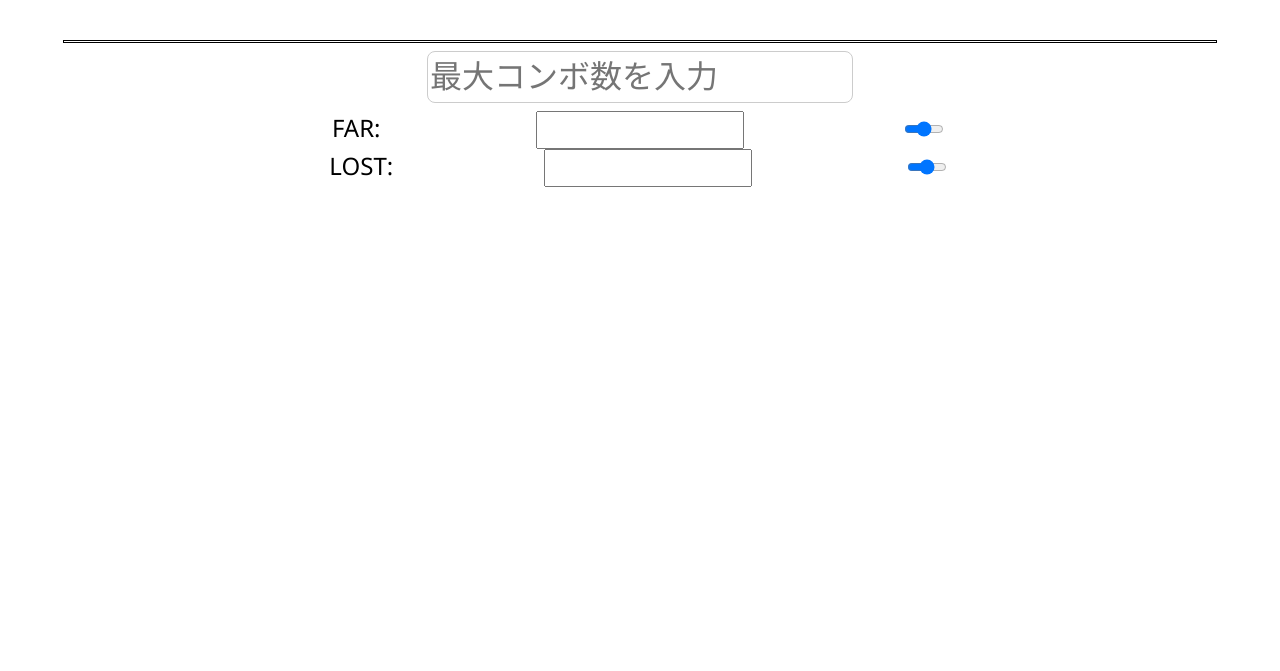
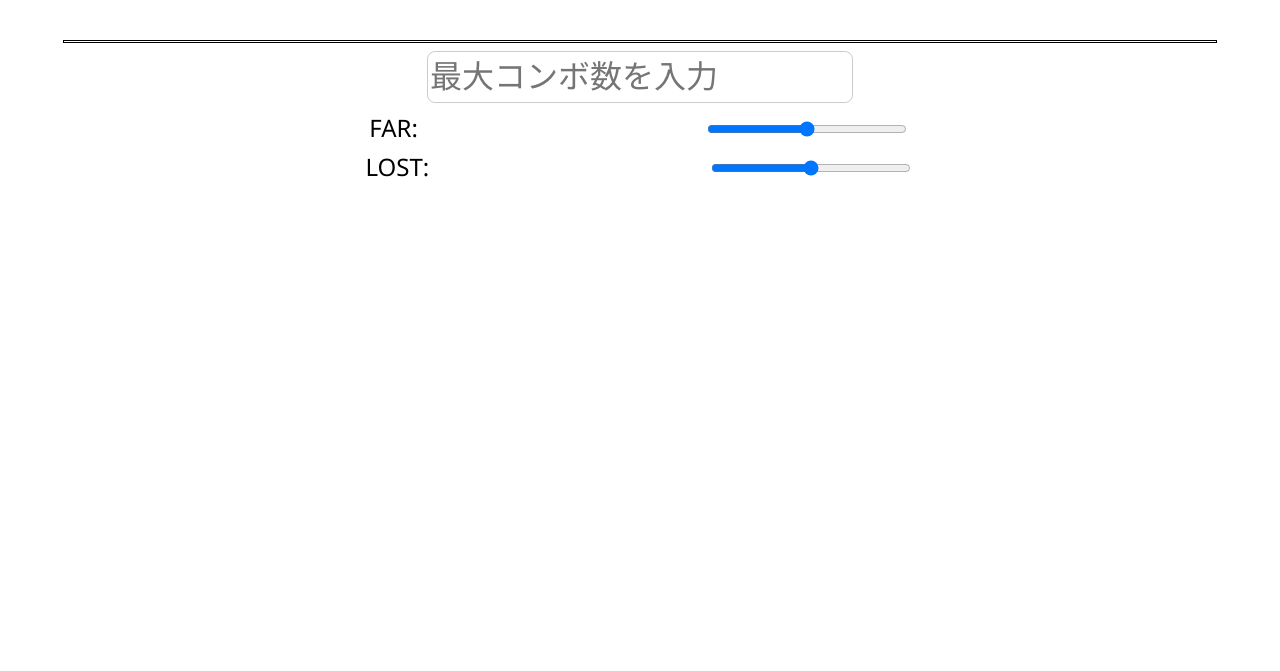
Before and after one commit to nyanko5882/Arcaea-Score-Calculator, a plain HTML site: page index.html in a window 1280 px wide. Shown: the part 129-800 px from the top of the page. Drawn offline with Linux system fonts and the light colour scheme.

Commit message:
fixed html id and added relation of slider/input script

```diff
--- a/index.html
+++ b/index.html
@@ -10,12 +10,12 @@
         <hr>
         <input id="input-maxcombo" type="number" min="1" placeholder="最大コンボ数を入力">
         <div id="panel-far">
-            FAR: <input type="number" min="0" id="input-far" class="input-judge-slider">
-            <input type="range" min="0" id="input-far-slider" class="input-judge">
+            <span>FAR: <input type="number" min="0" id="input-far" class="input-judge"></span>
+            <input type="range" min="0" id="input-far-slider" class="input-judge-slider">
         </div>
         <div id="panel-lost" class="judge-panel">
-            LOST: <input type="number" min="0" id="input-lost" class="input-judge-slider">
-            <input type="range" min="0" id="input-lost-slider" class="input-judge">
+            <span>LOST: <input type="number" min="0" id="input-lost" class="input-judge"></span>
+            <input type="range" min="0" id="input-lost-slider" class="input-judge-slider">
         </div>
         <script src="script.js"></script>
     </body>
--- a/script.js
+++ b/script.js
@@ -0,0 +1,38 @@
+const UI = {
+    input: {
+        slider: {
+            far: document.getElementById("input-far-slider"),
+            lost: document.getElementById("input-lost-slider")
+        },
+        number: {
+            far: document.getElementById("input-far"),
+            lost: document.getElementById("input-lost")
+        }
+    },
+    combo: document.getElementById("input-maxcombo"),
+    score: document.getElementById("score")
+};
+let notes = {
+    combo: 0,
+    far: 0,
+    lost: 0
+};
+
+//ごめんなさい調べるの面倒だったので一つずつ書きます
+//2回動くと思うんですけど値の変化はないので許して
+UI.input.slider.far.addEventListener("change", () => {
+    notes.far = UI.input.slider.far.value;
+    UI.input.number.far.value = notes.far;
+});
+UI.input.slider.lost.addEventListener("change", () => {
+    notes.lost = UI.input.slider.lost.value;
+    UI.input.number.lost.value = notes.lost;
+});
+UI.input.number.far.addEventListener("change", () => {
+    notes.far = UI.input.number.far.value;
+    UI.input.slider.far.value = notes.far;
+});
+UI.input.number.lost.addEventListener("change", () => {
+    notes.lost = UI.input.number.lost.value;
+    UI.input.slider.lost.value = notes.lost;
+});
--- a/style.css
+++ b/style.css
@@ -6,7 +6,6 @@
 html {
     width: 100vw;
     height: 100vh;
-    overflow: hidden;
 }
 body {
     width: 100%;
@@ -42,7 +41,7 @@ hr {
     color: var(--text);
     border: 1px solid var(--text);
 }
-span {
+#score {
     font-weight: bold;
 }
 #score-display {
```
